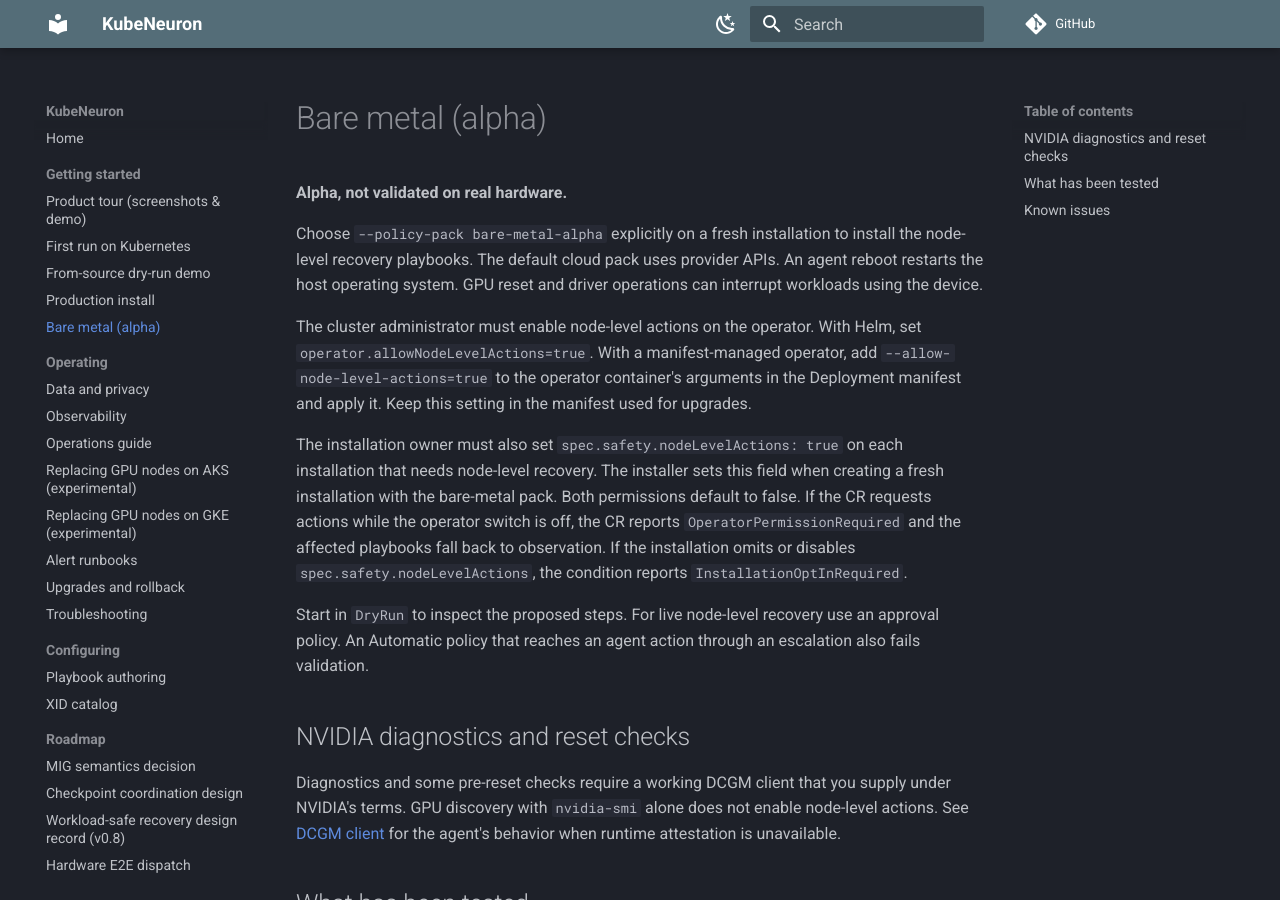
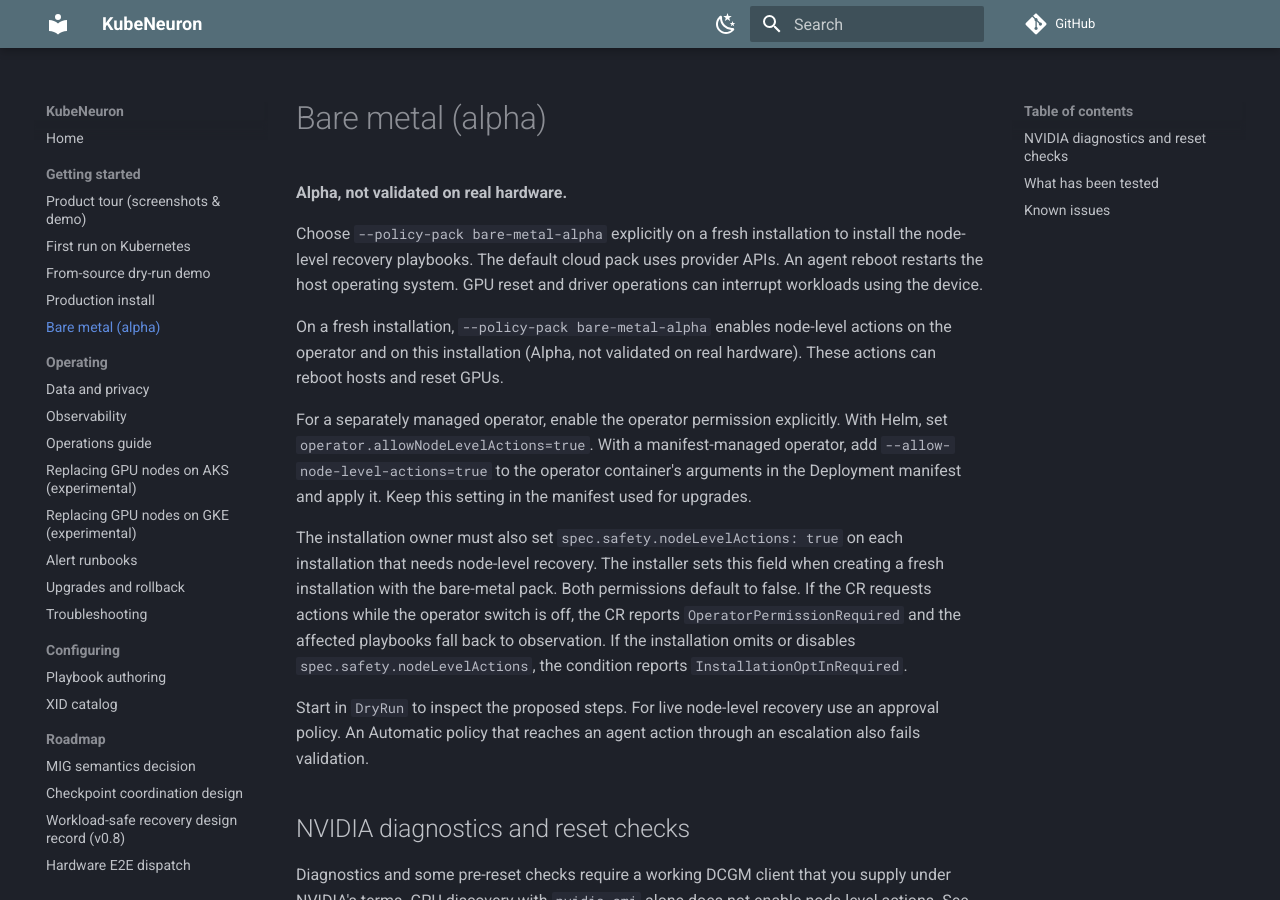
Before and after one commit to kubeneuron/kubeneuron, an MkDocs documentation site: the page built from docs/bare-metal.md, in a window 1280 px wide and 900 px high. Built offline with MkDocs 1.6.1 and Material for MkDocs 9.7.7, drawn with Linux system fonts in a browser that asks for light colours; comment, search, counter and statistics services are not loaded.

Commit message:
Enable the operator for explicit fresh bare-metal installs and retain its opt-in
Signed-off-by: Andrii Petruk <andrey.petruk@gmail.com>

```diff
--- a/docs/bare-metal.md
+++ b/docs/bare-metal.md
@@ -7,7 +7,9 @@ to install the node-level recovery playbooks. The default cloud pack uses
 provider APIs. An agent reboot restarts the host operating system. GPU reset
 and driver operations can interrupt workloads using the device.
 
-The cluster administrator must enable node-level actions on the operator. With
+On a fresh installation, `--policy-pack bare-metal-alpha` enables node-level actions on the operator and on this installation (Alpha, not validated on real hardware). These actions can reboot hosts and reset GPUs.
+
+For a separately managed operator, enable the operator permission explicitly. With
 Helm, set `operator.allowNodeLevelActions=true`. With a manifest-managed
 operator, add `--allow-node-level-actions=true` to the operator container's
 arguments in the Deployment manifest and apply it. Keep this setting in the
```
Also changed, not shown: 1 other file.
